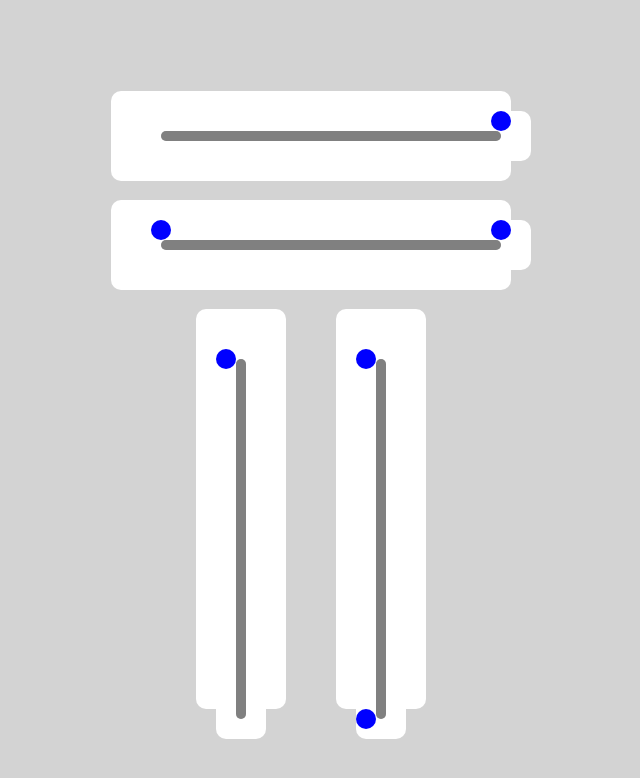
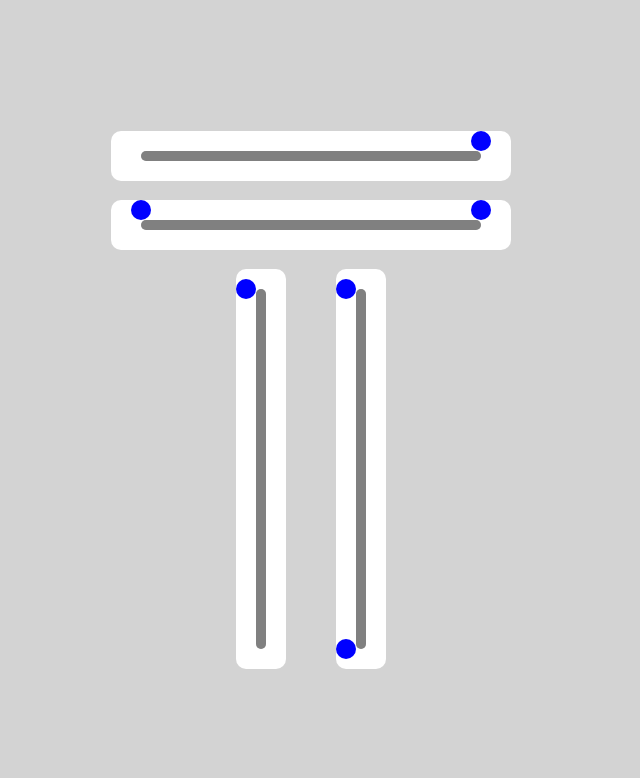
Before and after one commit to Nyacist/jquery-range-slider, a website built with webpack: page src/index.html in a window 1280 px wide. Shown: the whole page, without its empty margins (329-969 px from the left). Built offline with nearby package versions, Linux system fonts and the light colour scheme.

```diff
--- a/src/index.html
+++ b/src/index.html
@@ -5,22 +5,13 @@
     <title>Title</title>
 </head>
 <body>
-    <div class="wrapper wrapper_horizontal">
 <div id="root"></div>
-    </div>
 <br>
-    <div class="wrapper wrapper_horizontal">
 <div id="root2"></div>
-    </div>
 <br>
 <div style="display: flex">
-        <div class="wrapper wrapper_vertical" style="margin-right: 50px">
-            <div id="root3"></div>
-        </div>
-        <br>
-        <div class="wrapper wrapper_vertical">
+    <div id="root3" style="margin-right: 50px"></div>
     <div id="root4"></div>
-        </div>
 </div>
 
 </body>
--- a/src/style.scss
+++ b/src/style.scss
@@ -52,19 +52,6 @@
     }
   }
 }
-//#root {
-//  height: 100%;
-//}
-//
-//#root2 {
-//  height: 100%;
-//}
-
-#root3, #root4 {
-  height: 100%;
-  padding: 10px 0;
-  //border: 1px solid black;
-}
 
 .slider_vertical {
   width: 10px;
```
Lines whose indentation alone changed are shown as unchanged.
